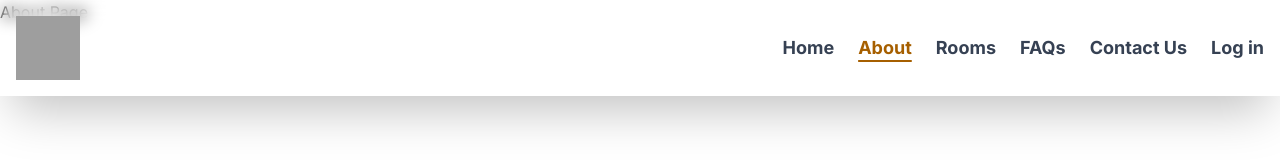
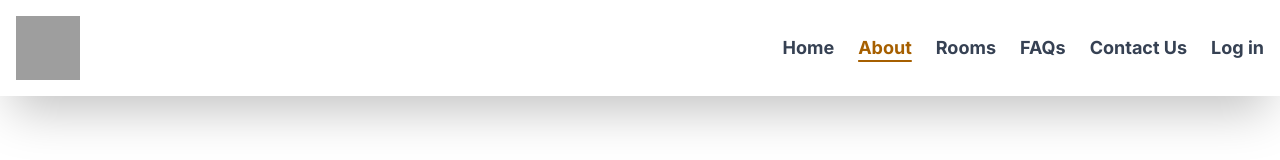
Before and after one commit to dubemoyibe-star/Dsuite, a React (Vite) app: page /about in a window 1280 px wide. Shown: the top 160 px of the page. Built offline with nearby package versions, Linux system fonts and the light colour scheme; grey boxes are pictures that could not be loaded; a web font is replaced by a local one.

Commit message:
minor accessibility tweaks

```diff
--- a/src/components/Footer.jsx
+++ b/src/components/Footer.jsx
@@ -1,5 +1,5 @@
+import React from 'react';
 import logo from '../assets/logo.png';
-import React from 'react';
 import { NavLink } from 'react-router-dom';
 
 export default function Footer() {
--- a/src/components/Header.jsx
+++ b/src/components/Header.jsx
@@ -35,6 +35,7 @@ const navLinkClassMobile = ({ isActive }) =>
           flex-col gap-8 p-8 z-50 shadow-2xl transform transition-transform duration-700 ease-in-out
           ${open ? 'translate-x-0' : 'translate-x-full'}`}
           aria-expanded={open ? true : false}
+          aria-live='polite'
           >
             <IoMdClose className="w-8 h-8 mb-4 cursor-pointer  hover:text-red-700 active:text-red-700" onClick={() => setOpen(false)}/>
             <NavLink to="/" className={navLinkClassMobile}>Home</NavLink>
--- a/src/pages/About.jsx
+++ b/src/pages/About.jsx
@@ -2,6 +2,8 @@ import React from "react";
 
 export default function About() {
   return (
-    <h1>About Page</h1>
+    <main>
+
+    </main>
     )
 }
--- a/src/pages/Home.jsx
+++ b/src/pages/Home.jsx
@@ -1,20 +1,16 @@
 import React from "react";
-
 import { FaBed, FaSnowflake } from "react-icons/fa";
 import { SlCalender } from "react-icons/sl";
 import { FaHeadphones } from "react-icons/fa6";
 import { CiWifiOn } from "react-icons/ci";
 import { IoShieldCheckmarkSharp } from "react-icons/io5"
 import { GiBedLamp } from "react-icons/gi";
-
-
 import familyImg from "../assets/family.jpg"
 import regularImg from "../assets/regular.jpg"
 import exclusiveImg from "../assets/exclusive.jpg"
 
 export default function Home() {
   return (
-    <>
       <main className='bg-gray-300'>
         <section className="pt-32 px-6 sm:px-16 bg-[image:var(--background-image-hero-mobile)] bg-cover bg-center h-screen flex flex-col justify-center items-start text-gray-900 md:bg-[image:var(--background-image-hero-desktop)] ">
           <h1 className="text-5xl font-medium mb-4 text-yellow-700 text-shadow-lg font-serif sm:text-6xl">Book Comfortable <span className='block'>Suites With Ease</span></h1>
@@ -136,6 +132,5 @@ export default function Home() {
           </div>
         </section>
       </main>
-    </>
   )
 }
```
